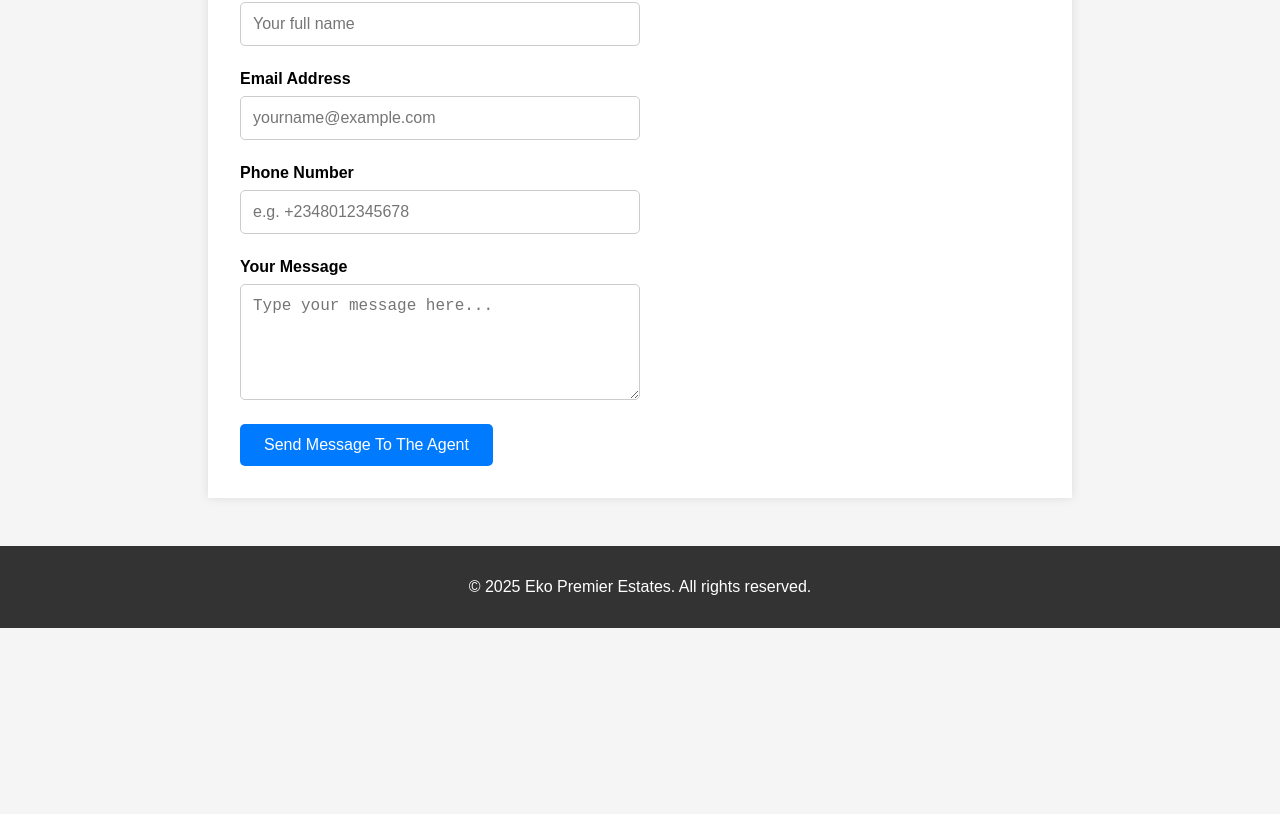
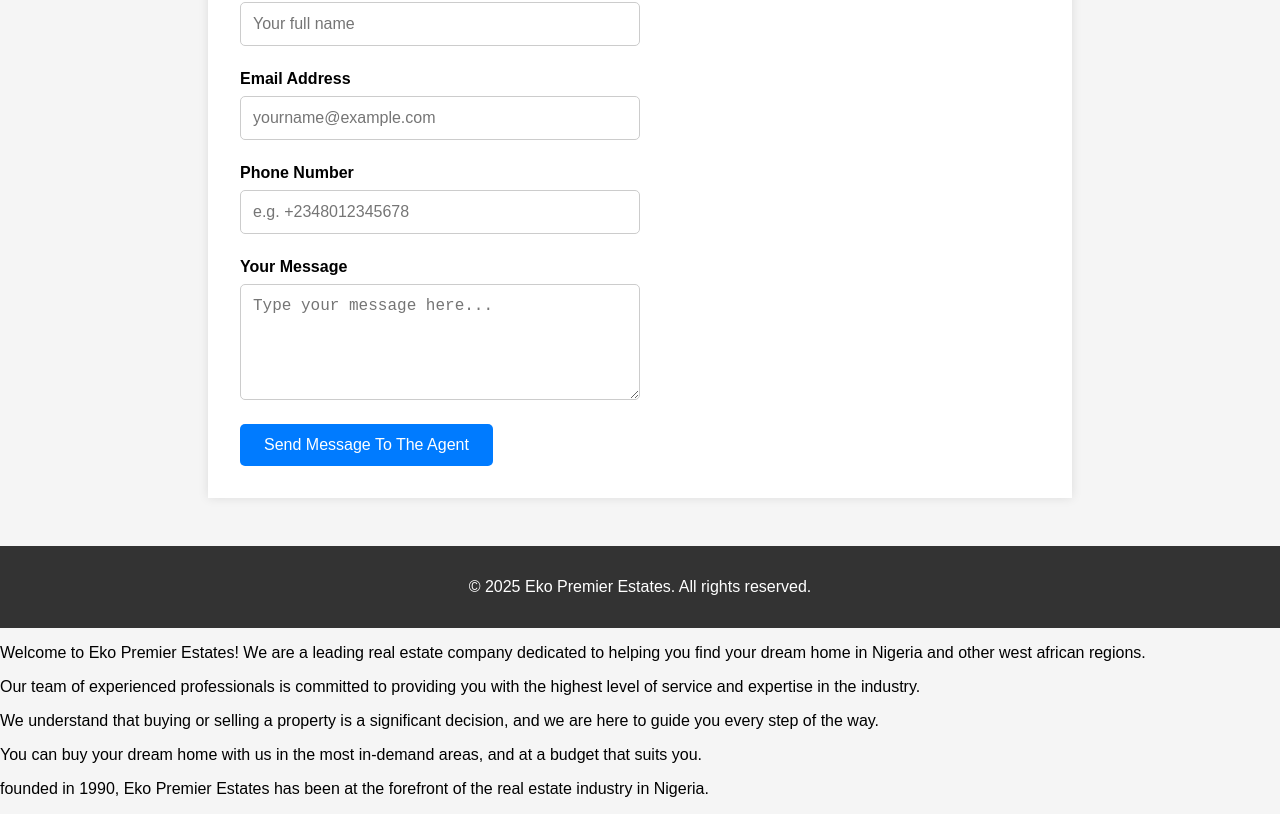
Before and after one commit to cloudcoder88/estate-project, an Angular app: page /about in a window 1280 px wide. Before the commit this address led to /. Shown: the part 2190-3004 px from the top of the page. Before the commit the page ends 2818 px from the top, so only its background shows below. Built offline with nearby package versions, Linux system fonts and the light colour scheme.

Commit message:
i generated an about.components files,i will use it for rendering details for the website.i made changes to app.components.html because i want  to move nav bar contents outside app.components.html.i also added some things to paths in routes.ts file

```diff
--- /dev/null
+++ b/src/app/about/about.component.html
@@ -0,0 +1,8 @@
+
+<div class="#about">
+  <p>Welcome to Eko Premier Estates! We are a leading real estate company dedicated to helping you find your dream home in Nigeria and other west african regions.</p>
+  <p>Our team of experienced professionals is committed to providing you with the highest level of service and expertise in the industry.</p>
+  <P>We understand that buying or selling a property is a significant decision, and we are here to guide you every step of the way.</P>
+  <p>You can buy your dream home with us in the most in-demand areas, and at a budget that suits you.</p>
+  <P> founded in 1990, Eko Premier Estates has been at the forefront of the real estate industry in Nigeria.</P>
+</div>
--- a/src/app/app.component.html
+++ b/src/app/app.component.html
@@ -14,7 +14,7 @@
   <nav>
     <ul>
       <li><a href="#properties">Properties</a></li>
-      <li><a href="#about">About</a></li>
+      <li><a routerLink="/about">About</a></li>
       <li><a href="#contact-section">Contact</a></li>
     </ul>
   </nav>
--- a/src/app/app.routes.ts
+++ b/src/app/app.routes.ts
@@ -1,3 +1,7 @@
 import { Routes } from '@angular/router';
+import { AboutComponent } from './about/about.component';
 
-export const routes: Routes = [];
+export const routes: Routes = [
+  { path: 'about', component: AboutComponent },
+
+];
```
Also changed, not shown: src/app/about/about.component.ts (added, +11 -0 lines), src/app/about/about.component.css (added), 1 other file (tests, documents, lock files or other folders).
